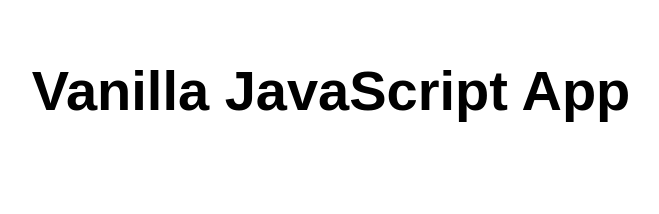
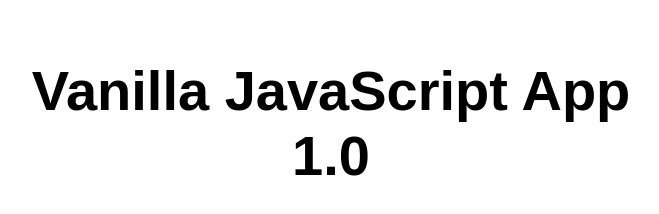
Before and after one commit to hgrzesiak/1206SWAPP, a website: page src/index.html in a window 1280 px wide. Shown: the whole page, without its empty margins (309-968 px from the left). Drawn offline with Linux system fonts and the light colour scheme.

Commit message:
Update index.html

```diff
--- a/src/index.html
+++ b/src/index.html
@@ -10,7 +10,7 @@
 
 <body>
   <main>
-    <h1>Vanilla JavaScript App</h1>
+    <h1>Vanilla JavaScript App 1.0</h1>
   </main>
 </body>
 
```
